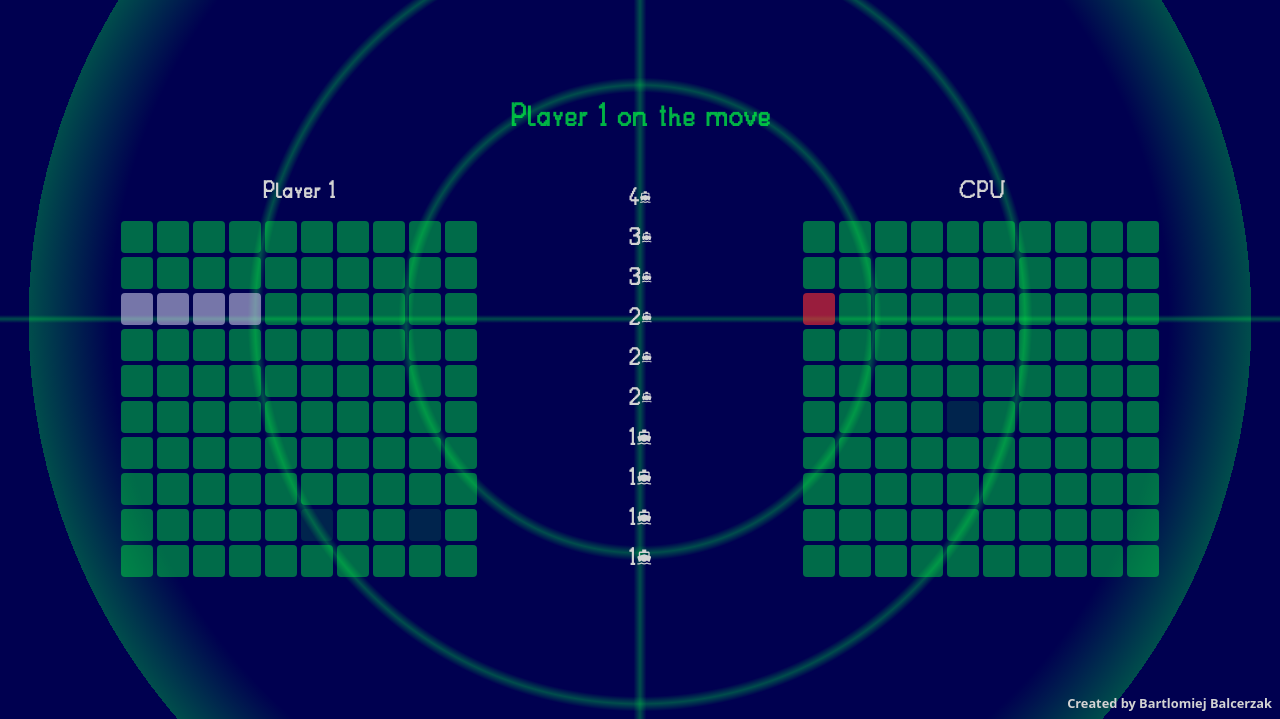
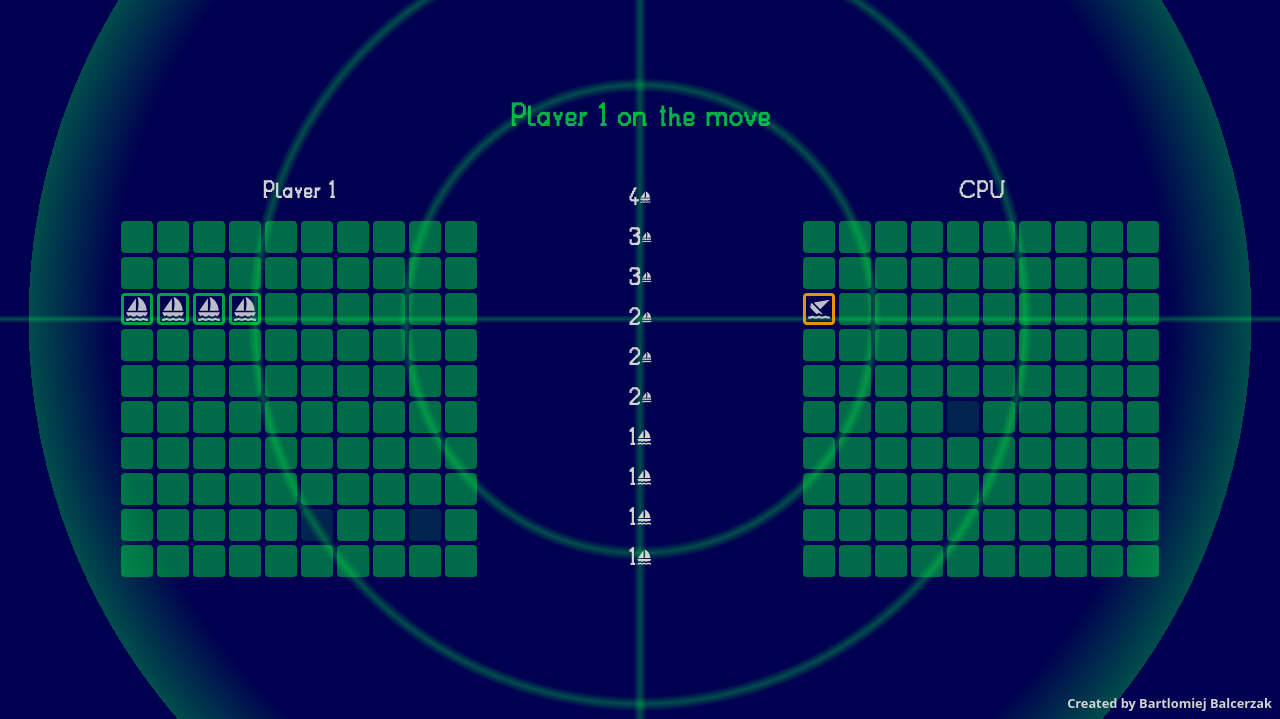
Before and after one commit to bartek8b/TOP-Battleship, a website built with webpack: page src/template.html in a window 1280 px wide. Shown: the part 81-800 px from the top of the page. Built offline with nearby package versions, Linux system fonts and the light colour scheme.

Commit message:
Start using sail-boat svgs

```diff
--- a/src/style.css
+++ b/src/style.css
@@ -131,6 +131,15 @@ div.board-container > .cell {
   width: auto;
   border-radius: calc(var(--gap-base) / 2);
   opacity: 0.6;
+  & svg {
+    fill: var(--font);
+  }
+  &.hit {
+    opacity: .9;
+  }
+  &.ship {
+    opacity: .9;
+  }
 }
 div.fleet-container {
   display: flex;
@@ -155,18 +164,19 @@ svg {
   fill: inherit;
 }
 .cell.hit {
-  background: #ff3030 !important;
+  background: transparent !important;
+  border: 3px solid #ffa500;
 }
 .cell.miss {
-  opacity: .2 !important;
+  opacity: 0.2 !important;
 }
 .cell.ship {
-  background: #c5c5e5 !important;
+  background: transparent !important;
+  border: 3px solid var(--main);
 }
 .cell.inactive {
   cursor: default !important;
 }
-
 
 /* Click & hover effects only on CPU board */
 section#cpu-container > div.board-container > .cell:active {
@@ -177,7 +187,7 @@ section#cpu-container > div.board-container > .cell:active {
   section#cpu-container > div.board-container:hover {
     cursor: crosshair;
   }
-  section#cpu-container > div.board-container > .cell:hover {
+  section#cpu-container > div.board-container > .cell:not(.hit):hover {
     opacity: 1;
   }
 }
--- a/src/template.html
+++ b/src/template.html
@@ -31,90 +31,80 @@
         <div class="ship">
           <p>4</p>
           <svg xmlns="http://www.w3.org/2000/svg" viewBox="0 0 24 24">
-            <title>ferry</title>
             <path
-              d="M6,6H18V9.96L12,8L6,9.96M3.94,19H4C5.6,19 7,18.12 8,17C9,18.12 10.4,19 12,19C13.6,19 15,18.12 16,17C17,18.12 18.4,19 20,19H20.05L21.95,12.31C22.03,12.06 22,11.78 21.89,11.54C21.76,11.3 21.55,11.12 21.29,11.04L20,10.62V6C20,4.89 19.1,4 18,4H15V1H9V4H6A2,2 0 0,0 4,6V10.62L2.71,11.04C2.45,11.12 2.24,11.3 2.11,11.54C2,11.78 1.97,12.06 2.05,12.31M20,21C18.61,21 17.22,20.53 16,19.67C13.56,21.38 10.44,21.38 8,19.67C6.78,20.53 5.39,21 4,21H2V23H4C5.37,23 6.74,22.65 8,22C10.5,23.3 13.5,23.3 16,22C17.26,22.65 18.62,23 20,23H22V21H20Z"
+              d="M3 13.5L11 2.03V13.5H3M12.5 13.5C13.85 9.75 13.67 4.71 12.5 1C17.26 2.54 20.9 8.4 20.96 13.5H12.5M21.1 17.08C20.69 17.72 20.21 18.27 19.65 18.74C19 18.45 18.42 18 17.96 17.5C16.47 19.43 13.46 19.43 11.97 17.5C10.5 19.43 7.47 19.43 6 17.5C5.5 18 4.95 18.45 4.3 18.74C3.16 17.8 2.3 16.46 2 15H21.94C21.78 15.75 21.5 16.44 21.1 17.08M20.96 23C19.9 23 18.9 22.75 17.96 22.25C16.12 23.25 13.81 23.25 11.97 22.25C10.13 23.25 7.82 23.25 6 22.25C4.77 22.94 3.36 23.05 2 23V21C3.41 21.05 4.77 20.9 6 20C7.74 21.25 10.21 21.25 11.97 20C13.74 21.25 16.2 21.25 17.96 20C19.17 20.9 20.54 21.05 21.94 21V23H20.96Z"
             />
           </svg>
         </div>
         <div class="ship">
           <p>3</p>
           <svg xmlns="http://www.w3.org/2000/svg" viewBox="0 0 24 24">
-            <title>ferry</title>
             <path
-              d="M6,6H18V9.96L12,8L6,9.96M3.94,19H4C5.6,19 7,18.12 8,17C9,18.12 10.4,19 12,19C13.6,19 15,18.12 16,17C17,18.12 18.4,19 20,19H20.05L21.95,12.31C22.03,12.06 22,11.78 21.89,11.54C21.76,11.3 21.55,11.12 21.29,11.04L20,10.62V6C20,4.89 19.1,4 18,4H15V1H9V4H6A2,2 0 0,0 4,6V10.62L2.71,11.04C2.45,11.12 2.24,11.3 2.11,11.54C2,11.78 1.97,12.06 2.05,12.31M20,21C18.61,21 17.22,20.53 16,19.67C13.56,21.38 10.44,21.38 8,19.67C6.78,20.53 5.39,21 4,21H2V23H4C5.37,23 6.74,22.65 8,22C10.5,23.3 13.5,23.3 16,22C17.26,22.65 18.62,23 20,23H22V21H20Z"
+              d="M3 13.5L11 2.03V13.5H3M12.5 13.5C13.85 9.75 13.67 4.71 12.5 1C17.26 2.54 20.9 8.4 20.96 13.5H12.5M21.1 17.08C20.69 17.72 20.21 18.27 19.65 18.74C19 18.45 18.42 18 17.96 17.5C16.47 19.43 13.46 19.43 11.97 17.5C10.5 19.43 7.47 19.43 6 17.5C5.5 18 4.95 18.45 4.3 18.74C3.16 17.8 2.3 16.46 2 15H21.94C21.78 15.75 21.5 16.44 21.1 17.08M20.96 23C19.9 23 18.9 22.75 17.96 22.25C16.12 23.25 13.81 23.25 11.97 22.25C10.13 23.25 7.82 23.25 6 22.25C4.77 22.94 3.36 23.05 2 23V21C3.41 21.05 4.77 20.9 6 20C7.74 21.25 10.21 21.25 11.97 20C13.74 21.25 16.2 21.25 17.96 20C19.17 20.9 20.54 21.05 21.94 21V23H20.96Z"
             />
           </svg>
         </div>
         <div class="ship">
           <p>3</p>
           <svg xmlns="http://www.w3.org/2000/svg" viewBox="0 0 24 24">
-            <title>ferry</title>
             <path
-              d="M6,6H18V9.96L12,8L6,9.96M3.94,19H4C5.6,19 7,18.12 8,17C9,18.12 10.4,19 12,19C13.6,19 15,18.12 16,17C17,18.12 18.4,19 20,19H20.05L21.95,12.31C22.03,12.06 22,11.78 21.89,11.54C21.76,11.3 21.55,11.12 21.29,11.04L20,10.62V6C20,4.89 19.1,4 18,4H15V1H9V4H6A2,2 0 0,0 4,6V10.62L2.71,11.04C2.45,11.12 2.24,11.3 2.11,11.54C2,11.78 1.97,12.06 2.05,12.31M20,21C18.61,21 17.22,20.53 16,19.67C13.56,21.38 10.44,21.38 8,19.67C6.78,20.53 5.39,21 4,21H2V23H4C5.37,23 6.74,22.65 8,22C10.5,23.3 13.5,23.3 16,22C17.26,22.65 18.62,23 20,23H22V21H20Z"
+              d="M3 13.5L11 2.03V13.5H3M12.5 13.5C13.85 9.75 13.67 4.71 12.5 1C17.26 2.54 20.9 8.4 20.96 13.5H12.5M21.1 17.08C20.69 17.72 20.21 18.27 19.65 18.74C19 18.45 18.42 18 17.96 17.5C16.47 19.43 13.46 19.43 11.97 17.5C10.5 19.43 7.47 19.43 6 17.5C5.5 18 4.95 18.45 4.3 18.74C3.16 17.8 2.3 16.46 2 15H21.94C21.78 15.75 21.5 16.44 21.1 17.08M20.96 23C19.9 23 18.9 22.75 17.96 22.25C16.12 23.25 13.81 23.25 11.97 22.25C10.13 23.25 7.82 23.25 6 22.25C4.77 22.94 3.36 23.05 2 23V21C3.41 21.05 4.77 20.9 6 20C7.74 21.25 10.21 21.25 11.97 20C13.74 21.25 16.2 21.25 17.96 20C19.17 20.9 20.54 21.05 21.94 21V23H20.96Z"
             />
           </svg>
         </div>
         <div class="ship">
           <p>2</p>
           <svg xmlns="http://www.w3.org/2000/svg" viewBox="0 0 24 24">
-            <title>ferry</title>
             <path
-              d="M6,6H18V9.96L12,8L6,9.96M3.94,19H4C5.6,19 7,18.12 8,17C9,18.12 10.4,19 12,19C13.6,19 15,18.12 16,17C17,18.12 18.4,19 20,19H20.05L21.95,12.31C22.03,12.06 22,11.78 21.89,11.54C21.76,11.3 21.55,11.12 21.29,11.04L20,10.62V6C20,4.89 19.1,4 18,4H15V1H9V4H6A2,2 0 0,0 4,6V10.62L2.71,11.04C2.45,11.12 2.24,11.3 2.11,11.54C2,11.78 1.97,12.06 2.05,12.31M20,21C18.61,21 17.22,20.53 16,19.67C13.56,21.38 10.44,21.38 8,19.67C6.78,20.53 5.39,21 4,21H2V23H4C5.37,23 6.74,22.65 8,22C10.5,23.3 13.5,23.3 16,22C17.26,22.65 18.62,23 20,23H22V21H20Z"
+              d="M3 13.5L11 2.03V13.5H3M12.5 13.5C13.85 9.75 13.67 4.71 12.5 1C17.26 2.54 20.9 8.4 20.96 13.5H12.5M21.1 17.08C20.69 17.72 20.21 18.27 19.65 18.74C19 18.45 18.42 18 17.96 17.5C16.47 19.43 13.46 19.43 11.97 17.5C10.5 19.43 7.47 19.43 6 17.5C5.5 18 4.95 18.45 4.3 18.74C3.16 17.8 2.3 16.46 2 15H21.94C21.78 15.75 21.5 16.44 21.1 17.08M20.96 23C19.9 23 18.9 22.75 17.96 22.25C16.12 23.25 13.81 23.25 11.97 22.25C10.13 23.25 7.82 23.25 6 22.25C4.77 22.94 3.36 23.05 2 23V21C3.41 21.05 4.77 20.9 6 20C7.74 21.25 10.21 21.25 11.97 20C13.74 21.25 16.2 21.25 17.96 20C19.17 20.9 20.54 21.05 21.94 21V23H20.96Z"
             />
           </svg>
         </div>
         <div class="ship">
           <p>2</p>
           <svg xmlns="http://www.w3.org/2000/svg" viewBox="0 0 24 24">
-            <title>ferry</title>
             <path
-              d="M6,6H18V9.96L12,8L6,9.96M3.94,19H4C5.6,19 7,18.12 8,17C9,18.12 10.4,19 12,19C13.6,19 15,18.12 16,17C17,18.12 18.4,19 20,19H20.05L21.95,12.31C22.03,12.06 22,11.78 21.89,11.54C21.76,11.3 21.55,11.12 21.29,11.04L20,10.62V6C20,4.89 19.1,4 18,4H15V1H9V4H6A2,2 0 0,0 4,6V10.62L2.71,11.04C2.45,11.12 2.24,11.3 2.11,11.54C2,11.78 1.97,12.06 2.05,12.31M20,21C18.61,21 17.22,20.53 16,19.67C13.56,21.38 10.44,21.38 8,19.67C6.78,20.53 5.39,21 4,21H2V23H4C5.37,23 6.74,22.65 8,22C10.5,23.3 13.5,23.3 16,22C17.26,22.65 18.62,23 20,23H22V21H20Z"
+              d="M3 13.5L11 2.03V13.5H3M12.5 13.5C13.85 9.75 13.67 4.71 12.5 1C17.26 2.54 20.9 8.4 20.96 13.5H12.5M21.1 17.08C20.69 17.72 20.21 18.27 19.65 18.74C19 18.45 18.42 18 17.96 17.5C16.47 19.43 13.46 19.43 11.97 17.5C10.5 19.43 7.47 19.43 6 17.5C5.5 18 4.95 18.45 4.3 18.74C3.16 17.8 2.3 16.46 2 15H21.94C21.78 15.75 21.5 16.44 21.1 17.08M20.96 23C19.9 23 18.9 22.75 17.96 22.25C16.12 23.25 13.81 23.25 11.97 22.25C10.13 23.25 7.82 23.25 6 22.25C4.77 22.94 3.36 23.05 2 23V21C3.41 21.05 4.77 20.9 6 20C7.74 21.25 10.21 21.25 11.97 20C13.74 21.25 16.2 21.25 17.96 20C19.17 20.9 20.54 21.05 21.94 21V23H20.96Z"
             />
           </svg>
         </div>
         <div class="ship">
           <p>2</p>
           <svg xmlns="http://www.w3.org/2000/svg" viewBox="0 0 24 24">
-            <title>ferry</title>
             <path
-              d="M6,6H18V9.96L12,8L6,9.96M3.94,19H4C5.6,19 7,18.12 8,17C9,18.12 10.4,19 12,19C13.6,19 15,18.12 16,17C17,18.12 18.4,19 20,19H20.05L21.95,12.31C22.03,12.06 22,11.78 21.89,11.54C21.76,11.3 21.55,11.12 21.29,11.04L20,10.62V6C20,4.89 19.1,4 18,4H15V1H9V4H6A2,2 0 0,0 4,6V10.62L2.71,11.04C2.45,11.12 2.24,11.3 2.11,11.54C2,11.78 1.97,12.06 2.05,12.31M20,21C18.61,21 17.22,20.53 16,19.67C13.56,21.38 10.44,21.38 8,19.67C6.78,20.53 5.39,21 4,21H2V23H4C5.37,23 6.74,22.65 8,22C10.5,23.3 13.5,23.3 16,22C17.26,22.65 18.62,23 20,23H22V21H20Z"
+              d="M3 13.5L11 2.03V13.5H3M12.5 13.5C13.85 9.75 13.67 4.71 12.5 1C17.26 2.54 20.9 8.4 20.96 13.5H12.5M21.1 17.08C20.69 17.72 20.21 18.27 19.65 18.74C19 18.45 18.42 18 17.96 17.5C16.47 19.43 13.46 19.43 11.97 17.5C10.5 19.43 7.47 19.43 6 17.5C5.5 18 4.95 18.45 4.3 18.74C3.16 17.8 2.3 16.46 2 15H21.94C21.78 15.75 21.5 16.44 21.1 17.08M20.96 23C19.9 23 18.9 22.75 17.96 22.25C16.12 23.25 13.81 23.25 11.97 22.25C10.13 23.25 7.82 23.25 6 22.25C4.77 22.94 3.36 23.05 2 23V21C3.41 21.05 4.77 20.9 6 20C7.74 21.25 10.21 21.25 11.97 20C13.74 21.25 16.2 21.25 17.96 20C19.17 20.9 20.54 21.05 21.94 21V23H20.96Z"
             />
           </svg>
         </div>
         <div class="ship">
           <p>1</p>
           <svg xmlns="http://www.w3.org/2000/svg" viewBox="0 0 24 24">
-            <title>ferry</title>
             <path
-              d="M6,6H18V9.96L12,8L6,9.96M3.94,19H4C5.6,19 7,18.12 8,17C9,18.12 10.4,19 12,19C13.6,19 15,18.12 16,17C17,18.12 18.4,19 20,19H20.05L21.95,12.31C22.03,12.06 22,11.78 21.89,11.54C21.76,11.3 21.55,11.12 21.29,11.04L20,10.62V6C20,4.89 19.1,4 18,4H15V1H9V4H6A2,2 0 0,0 4,6V10.62L2.71,11.04C2.45,11.12 2.24,11.3 2.11,11.54C2,11.78 1.97,12.06 2.05,12.31M20,21C18.61,21 17.22,20.53 16,19.67C13.56,21.38 10.44,21.38 8,19.67C6.78,20.53 5.39,21 4,21H2V23H4C5.37,23 6.74,22.65 8,22C10.5,23.3 13.5,23.3 16,22C17.26,22.65 18.62,23 20,23H22V21H20Z"
+              d="M3 13.5L11 2.03V13.5H3M12.5 13.5C13.85 9.75 13.67 4.71 12.5 1C17.26 2.54 20.9 8.4 20.96 13.5H12.5M21.1 17.08C20.69 17.72 20.21 18.27 19.65 18.74C19 18.45 18.42 18 17.96 17.5C16.47 19.43 13.46 19.43 11.97 17.5C10.5 19.43 7.47 19.43 6 17.5C5.5 18 4.95 18.45 4.3 18.74C3.16 17.8 2.3 16.46 2 15H21.94C21.78 15.75 21.5 16.44 21.1 17.08M20.96 23C19.9 23 18.9 22.75 17.96 22.25C16.12 23.25 13.81 23.25 11.97 22.25C10.13 23.25 7.82 23.25 6 22.25C4.77 22.94 3.36 23.05 2 23V21C3.41 21.05 4.77 20.9 6 20C7.74 21.25 10.21 21.25 11.97 20C13.74 21.25 16.2 21.25 17.96 20C19.17 20.9 20.54 21.05 21.94 21V23H20.96Z"
             />
           </svg>
         </div>
         <div class="ship">
           <p>1</p>
           <svg xmlns="http://www.w3.org/2000/svg" viewBox="0 0 24 24">
-            <title>ferry</title>
             <path
-              d="M6,6H18V9.96L12,8L6,9.96M3.94,19H4C5.6,19 7,18.12 8,17C9,18.12 10.4,19 12,19C13.6,19 15,18.12 16,17C17,18.12 18.4,19 20,19H20.05L21.95,12.31C22.03,12.06 22,11.78 21.89,11.54C21.76,11.3 21.55,11.12 21.29,11.04L20,10.62V6C20,4.89 19.1,4 18,4H15V1H9V4H6A2,2 0 0,0 4,6V10.62L2.71,11.04C2.45,11.12 2.24,11.3 2.11,11.54C2,11.78 1.97,12.06 2.05,12.31M20,21C18.61,21 17.22,20.53 16,19.67C13.56,21.38 10.44,21.38 8,19.67C6.78,20.53 5.39,21 4,21H2V23H4C5.37,23 6.74,22.65 8,22C10.5,23.3 13.5,23.3 16,22C17.26,22.65 18.62,23 20,23H22V21H20Z"
+              d="M3 13.5L11 2.03V13.5H3M12.5 13.5C13.85 9.75 13.67 4.71 12.5 1C17.26 2.54 20.9 8.4 20.96 13.5H12.5M21.1 17.08C20.69 17.72 20.21 18.27 19.65 18.74C19 18.45 18.42 18 17.96 17.5C16.47 19.43 13.46 19.43 11.97 17.5C10.5 19.43 7.47 19.43 6 17.5C5.5 18 4.95 18.45 4.3 18.74C3.16 17.8 2.3 16.46 2 15H21.94C21.78 15.75 21.5 16.44 21.1 17.08M20.96 23C19.9 23 18.9 22.75 17.96 22.25C16.12 23.25 13.81 23.25 11.97 22.25C10.13 23.25 7.82 23.25 6 22.25C4.77 22.94 3.36 23.05 2 23V21C3.41 21.05 4.77 20.9 6 20C7.74 21.25 10.21 21.25 11.97 20C13.74 21.25 16.2 21.25 17.96 20C19.17 20.9 20.54 21.05 21.94 21V23H20.96Z"
             />
           </svg>
         </div>
         <div class="ship">
           <p>1</p>
           <svg xmlns="http://www.w3.org/2000/svg" viewBox="0 0 24 24">
-            <title>ferry</title>
             <path
-              d="M6,6H18V9.96L12,8L6,9.96M3.94,19H4C5.6,19 7,18.12 8,17C9,18.12 10.4,19 12,19C13.6,19 15,18.12 16,17C17,18.12 18.4,19 20,19H20.05L21.95,12.31C22.03,12.06 22,11.78 21.89,11.54C21.76,11.3 21.55,11.12 21.29,11.04L20,10.62V6C20,4.89 19.1,4 18,4H15V1H9V4H6A2,2 0 0,0 4,6V10.62L2.71,11.04C2.45,11.12 2.24,11.3 2.11,11.54C2,11.78 1.97,12.06 2.05,12.31M20,21C18.61,21 17.22,20.53 16,19.67C13.56,21.38 10.44,21.38 8,19.67C6.78,20.53 5.39,21 4,21H2V23H4C5.37,23 6.74,22.65 8,22C10.5,23.3 13.5,23.3 16,22C17.26,22.65 18.62,23 20,23H22V21H20Z"
+              d="M3 13.5L11 2.03V13.5H3M12.5 13.5C13.85 9.75 13.67 4.71 12.5 1C17.26 2.54 20.9 8.4 20.96 13.5H12.5M21.1 17.08C20.69 17.72 20.21 18.27 19.65 18.74C19 18.45 18.42 18 17.96 17.5C16.47 19.43 13.46 19.43 11.97 17.5C10.5 19.43 7.47 19.43 6 17.5C5.5 18 4.95 18.45 4.3 18.74C3.16 17.8 2.3 16.46 2 15H21.94C21.78 15.75 21.5 16.44 21.1 17.08M20.96 23C19.9 23 18.9 22.75 17.96 22.25C16.12 23.25 13.81 23.25 11.97 22.25C10.13 23.25 7.82 23.25 6 22.25C4.77 22.94 3.36 23.05 2 23V21C3.41 21.05 4.77 20.9 6 20C7.74 21.25 10.21 21.25 11.97 20C13.74 21.25 16.2 21.25 17.96 20C19.17 20.9 20.54 21.05 21.94 21V23H20.96Z"
             />
           </svg>
         </div>
         <div class="ship">
           <p>1</p>
           <svg xmlns="http://www.w3.org/2000/svg" viewBox="0 0 24 24">
-            <title>ferry</title>
             <path
-              d="M6,6H18V9.96L12,8L6,9.96M3.94,19H4C5.6,19 7,18.12 8,17C9,18.12 10.4,19 12,19C13.6,19 15,18.12 16,17C17,18.12 18.4,19 20,19H20.05L21.95,12.31C22.03,12.06 22,11.78 21.89,11.54C21.76,11.3 21.55,11.12 21.29,11.04L20,10.62V6C20,4.89 19.1,4 18,4H15V1H9V4H6A2,2 0 0,0 4,6V10.62L2.71,11.04C2.45,11.12 2.24,11.3 2.11,11.54C2,11.78 1.97,12.06 2.05,12.31M20,21C18.61,21 17.22,20.53 16,19.67C13.56,21.38 10.44,21.38 8,19.67C6.78,20.53 5.39,21 4,21H2V23H4C5.37,23 6.74,22.65 8,22C10.5,23.3 13.5,23.3 16,22C17.26,22.65 18.62,23 20,23H22V21H20Z"
+              d="M3 13.5L11 2.03V13.5H3M12.5 13.5C13.85 9.75 13.67 4.71 12.5 1C17.26 2.54 20.9 8.4 20.96 13.5H12.5M21.1 17.08C20.69 17.72 20.21 18.27 19.65 18.74C19 18.45 18.42 18 17.96 17.5C16.47 19.43 13.46 19.43 11.97 17.5C10.5 19.43 7.47 19.43 6 17.5C5.5 18 4.95 18.45 4.3 18.74C3.16 17.8 2.3 16.46 2 15H21.94C21.78 15.75 21.5 16.44 21.1 17.08M20.96 23C19.9 23 18.9 22.75 17.96 22.25C16.12 23.25 13.81 23.25 11.97 22.25C10.13 23.25 7.82 23.25 6 22.25C4.77 22.94 3.36 23.05 2 23V21C3.41 21.05 4.77 20.9 6 20C7.74 21.25 10.21 21.25 11.97 20C13.74 21.25 16.2 21.25 17.96 20C19.17 20.9 20.54 21.05 21.94 21V23H20.96Z"
             />
           </svg>
         </div>
@@ -123,16 +113,12 @@
       <section id="plr-container">
         <strong>Player 1</strong>
 
-        <div class="board-container">
-
-        </div>
+        <div class="board-container"></div>
       </section>
 
       <section id="cpu-container">
         <strong>CPU</strong>
-        <div class="board-container">
-
-        </div>
+        <div class="board-container"></div>
       </section>
     </main>
 
--- a/src/ui/renderBoard.js
+++ b/src/ui/renderBoard.js
@@ -36,18 +36,18 @@ function updateGrid(player) {
       cell.classList.add('miss');
       cell.classList.add('inactive');
     } else if (arr[x][y] === 'hit') {
-      // Add ship sunk svg
+      cell.innerHTML = hitSvg;
       cell.classList.add('hit');
       cell.classList.add('inactive');
     } else if (arr[x][y] instanceof Ship && player.name === 'Player 1') {
       // Show player 1's own ships on board
-      // Add ship svg
+      cell.innerHTML = shipSvg;
       cell.classList.add('ship');
     }
   });
 }
 
-const shipSvg = ``;
-const sunkShipSvg = ``;
+const shipSvg = `<svg xmlns="http://www.w3.org/2000/svg" viewBox="0 0 24 24"><path d="M3 13.5L11 2.03V13.5H3M12.5 13.5C13.85 9.75 13.67 4.71 12.5 1C17.26 2.54 20.9 8.4 20.96 13.5H12.5M21.1 17.08C20.69 17.72 20.21 18.27 19.65 18.74C19 18.45 18.42 18 17.96 17.5C16.47 19.43 13.46 19.43 11.97 17.5C10.5 19.43 7.47 19.43 6 17.5C5.5 18 4.95 18.45 4.3 18.74C3.16 17.8 2.3 16.46 2 15H21.94C21.78 15.75 21.5 16.44 21.1 17.08M20.96 23C19.9 23 18.9 22.75 17.96 22.25C16.12 23.25 13.81 23.25 11.97 22.25C10.13 23.25 7.82 23.25 6 22.25C4.77 22.94 3.36 23.05 2 23V21C3.41 21.05 4.77 20.9 6 20C7.74 21.25 10.21 21.25 11.97 20C13.74 21.25 16.2 21.25 17.96 20C19.17 20.9 20.54 21.05 21.94 21V23H20.96Z" /></svg>`;
+const hitSvg = `<svg xmlns="http://www.w3.org/2000/svg" viewBox="0 0 24 24"><path d="M20.96 21C19.9 21 18.9 20.74 17.96 20.24C16.12 21.24 13.81 21.24 11.97 20.24C10.13 21.24 7.82 21.24 6 20.24C4.77 20.93 3.36 21.04 2 21V19C3.41 19.04 4.77 18.89 6 18C7.74 19.24 10.21 19.24 11.97 18C13.74 19.24 16.2 19.24 17.96 18C19.17 18.89 20.54 19.04 21.94 19V21H20.96M22 3.5L7.11 5.96L13.11 12.17L22 3.5M10.81 16.36L11.97 15.54L13.12 16.36C13.65 16.72 14.3 16.93 14.97 16.93C15.12 16.93 15.28 16.91 15.43 16.89L5.2 6.31C4.29 7.65 3.9 9.32 4 10.92L9.74 16.83C10.13 16.74 10.5 16.58 10.81 16.36Z" /></svg>`;
 
 export { resetGrid, updateGrid };
```
Also changed, not shown: src/assets/ferry.svg (deleted), src/assets/sail-boat.svg (added).
